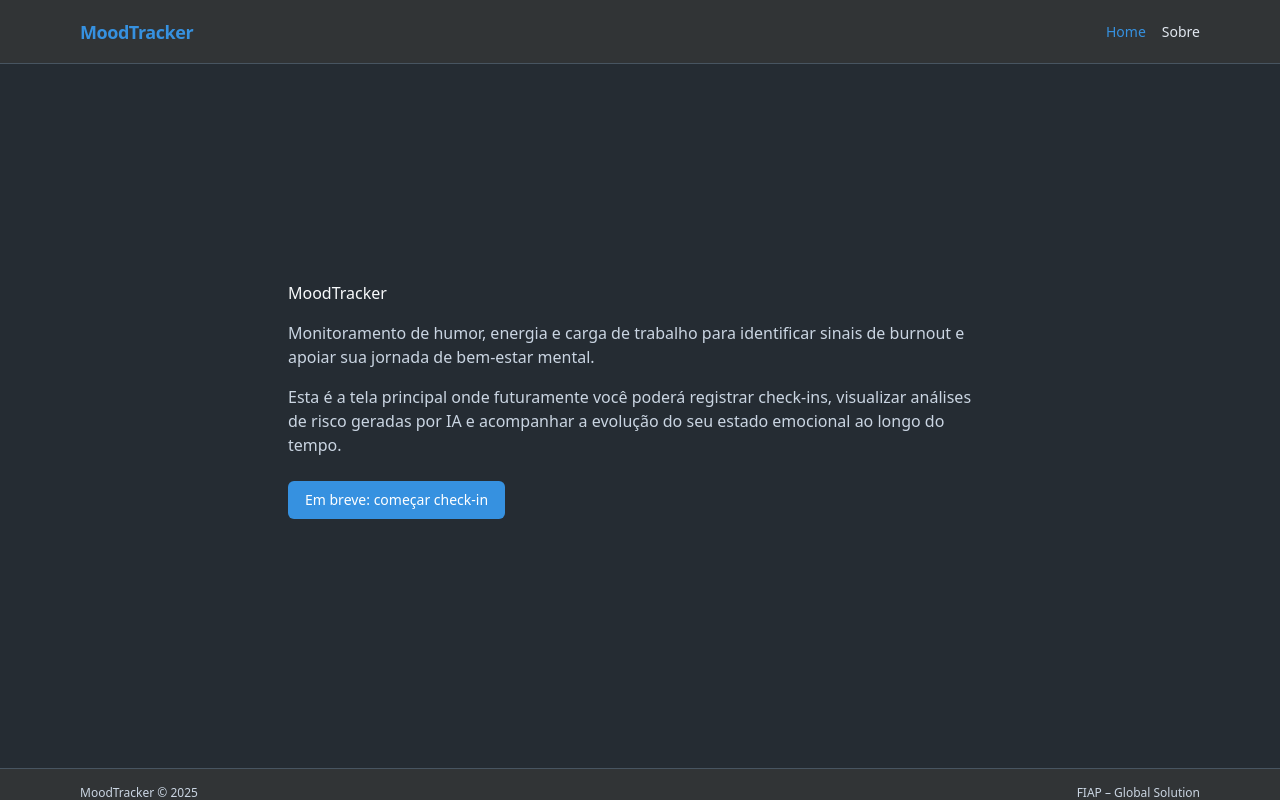
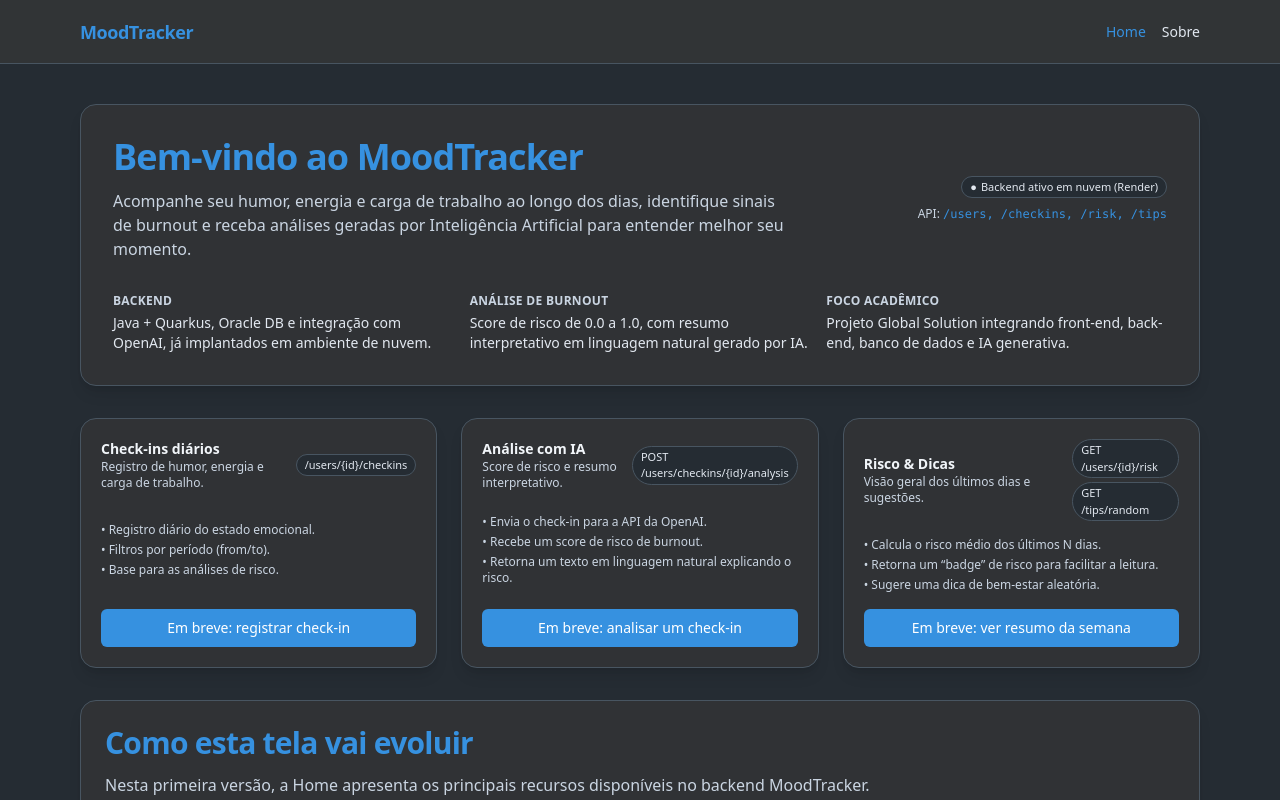
Before and after one commit to 1TDSPO-Hylia/moodtracker-frontend, a React (Vite) app in the folder moodtracker-hylia/: page / in a window 1280 px wide. Shown: the top 800 px of the page. Built offline with nearby package versions, Linux system fonts and the light colour scheme.

Commit message:
chore: Homepage

```diff
--- a/moodtracker-hylia/src/pages/HomePage.tsx
+++ b/moodtracker-hylia/src/pages/HomePage.tsx
@@ -1,24 +1,156 @@
+// src/pages/HomePage.tsx
 export default function HomePage() {
   return (
-    <main className="min-h-[calc(100vh-4rem-4rem)] flex items-center justify-center px-4">
-      <div className="w-full max-w-3xl app-card p-8 space-y-4">
-        <h1 className="app-title">MoodTracker</h1>
-        <p className="app-text-muted">
-          Monitoramento de humor, energia e carga de trabalho para identificar
-          sinais de burnout e apoiar sua jornada de bem-estar mental.
+    <main className="app-container py-10 space-y-8">
+      {/* Hero / resumo do projeto */}
+      <section className="app-card p-6 md:p-8 space-y-4">
+        <div className="flex flex-col md:flex-row md:items-center md:justify-between gap-4">
+          <div className="space-y-3">
+            <h1 className="app-main-title text-[#3691E0]">
+              Bem-vindo ao MoodTracker
+            </h1>
+            <p className="app-text-muted max-w-2xl">
+              Acompanhe seu humor, energia e carga de trabalho ao longo dos
+              dias, identifique sinais de burnout e receba análises geradas
+              por Inteligência Artificial para entender melhor seu momento.
+            </p>
+          </div>
+
+          <div className="text-sm text-right space-y-2">
+            <div className="app-pill">
+              <span className="mr-1">●</span> Backend ativo em nuvem (Render)
+            </div>
+            <p className="text-xs text-slate-300">
+              API: <code className="text-[#3691E0]">/users, /checkins, /risk, /tips</code>
+            </p>
+          </div>
+        </div>
+
+        <div className="grid gap-4 md:grid-cols-3 pt-4">
+          <div className="space-y-1">
+            <p className="text-xs font-semibold text-slate-300 uppercase tracking-wide">
+              Backend
+            </p>
+            <p className="text-sm text-slate-200">
+              Java + Quarkus, Oracle DB e integração com OpenAI, já
+              implantados em ambiente de nuvem.
+            </p>
+          </div>
+          <div className="space-y-1">
+            <p className="text-xs font-semibold text-slate-300 uppercase tracking-wide">
+              Análise de Burnout
+            </p>
+            <p className="text-sm text-slate-200">
+              Score de risco de 0.0 a 1.0, com resumo interpretativo em
+              linguagem natural gerado por IA.
+            </p>
+          </div>
+          <div className="space-y-1">
+            <p className="text-xs font-semibold text-slate-300 uppercase tracking-wide">
+              Foco Acadêmico
+            </p>
+            <p className="text-sm text-slate-200">
+              Projeto Global Solution integrando front-end, back-end, banco de
+              dados e IA generativa.
+            </p>
+          </div>
+        </div>
+      </section>
+
+      {/* Cards principais do “app” */}
+      <section className="grid gap-6 md:grid-cols-3">
+        {/* Card 1 – Check-ins diários */}
+        <article className="app-card p-5 flex flex-col justify-between">
+          <header className="app-card-header">
+            <div>
+              <h2 className="app-card-title">Check-ins diários</h2>
+              <p className="app-card-subtitle">
+                Registro de humor, energia e carga de trabalho.
+              </p>
+            </div>
+            <span className="app-pill">/users/&#123;id&#125;/checkins</span>
+          </header>
+
+          <ul className="mt-2 space-y-1 text-xs text-slate-300">
+            <li>• Registro diário do estado emocional.</li>
+            <li>• Filtros por período (from/to).</li>
+            <li>• Base para as análises de risco.</li>
+          </ul>
+
+          <button className="mt-4 app-primary-btn w-full justify-center">
+            Em breve: registrar check-in
+          </button>
+        </article>
+
+        {/* Card 2 – Análise por IA */}
+        <article className="app-card p-5 flex flex-col justify-between">
+          <header className="app-card-header">
+            <div>
+              <h2 className="app-card-title">Análise com IA</h2>
+              <p className="app-card-subtitle">
+                Score de risco e resumo interpretativo.
+              </p>
+            </div>
+            <span className="app-pill">
+              POST /users/checkins/&#123;id&#125;/analysis
+            </span>
+          </header>
+
+          <ul className="mt-2 space-y-1 text-xs text-slate-300">
+            <li>• Envia o check-in para a API da OpenAI.</li>
+            <li>• Recebe um score de risco de burnout.</li>
+            <li>• Retorna um texto em linguagem natural explicando o risco.</li>
+          </ul>
+
+          <button className="mt-4 app-primary-btn w-full justify-center">
+            Em breve: analisar um check-in
+          </button>
+        </article>
+
+        {/* Card 3 – Risco consolidado + dicas */}
+        <article className="app-card p-5 flex flex-col justify-between">
+          <header className="app-card-header">
+            <div>
+              <h2 className="app-card-title">Risco & Dicas</h2>
+              <p className="app-card-subtitle">
+                Visão geral dos últimos dias e sugestões.
+              </p>
+            </div>
+            <div className="flex flex-col items-end gap-1">
+              <span className="app-pill">GET /users/&#123;id&#125;/risk</span>
+              <span className="app-pill">GET /tips/random</span>
+            </div>
+          </header>
+
+          <ul className="mt-2 space-y-1 text-xs text-slate-300">
+            <li>• Calcula o risco médio dos últimos N dias.</li>
+            <li>• Retorna um “badge” de risco para facilitar a leitura.</li>
+            <li>• Sugere uma dica de bem-estar aleatória.</li>
+          </ul>
+
+          <button className="mt-4 app-primary-btn w-full justify-center">
+            Em breve: ver resumo da semana
+          </button>
+        </article>
+      </section>
+
+      {/* Como a interface será evoluída */}
+      <section className="app-card p-5 md:p-6 space-y-3">
+        <h2 className="app-page-title text-[#3691E0]">
+          Como esta tela vai evoluir
+        </h2>
+        <p className="app-text-muted max-w-3xl">
+          Nesta primeira versão, a Home apresenta os principais recursos
+          disponíveis no backend MoodTracker. Em versões seguintes, estes
+          cards serão conectados diretamente à API, exibindo check-ins reais,
+          score de risco, gráficos e dicas em tempo real.
         </p>
-        <p className="app-text-muted">
-          Esta é a tela principal onde futuramente você poderá registrar
-          check-ins, visualizar análises de risco geradas por IA e acompanhar
-          a evolução do seu estado emocional ao longo do tempo.
+        <p className="app-text-muted text-xs">
+          Toda a comunicação será feita via HTTP com o backend Java + Quarkus
+          hospedado no Render, utilizando o endereço configurado em{" "}
+          <code className="text-[#3691E0]">VITE_API_BASE_URL</code>.
         </p>
-
-        <div className="pt-2">
-          <button className="app-primary-btn">
-            Em breve: começar check-in
-          </button>
-        </div>
-      </div>
+      </section>
     </main>
   );
 }
--- a/moodtracker-hylia/style/style.css
+++ b/moodtracker-hylia/style/style.css
@@ -117,3 +117,26 @@
 .app-member-links {
   @apply flex gap-3 text-xs;
 }
+
+/* --- CARDS GERAIS DA HOME (DASHBOARD) --- */
+
+.app-card {
+  @apply rounded-2xl border border-[#485561] bg-[#313436]/90 shadow-lg;
+}
+
+.app-card-header {
+  @apply flex items-center justify-between mb-2;
+}
+
+.app-card-title {
+  @apply text-sm font-semibold text-slate-100;
+}
+
+.app-card-subtitle {
+  @apply text-xs text-slate-300;
+}
+
+.app-pill {
+  @apply inline-flex items-center rounded-full px-2 py-0.5
+    text-[11px] font-medium bg-[#252C33] text-slate-200 border border-[#485561];
+}
```
